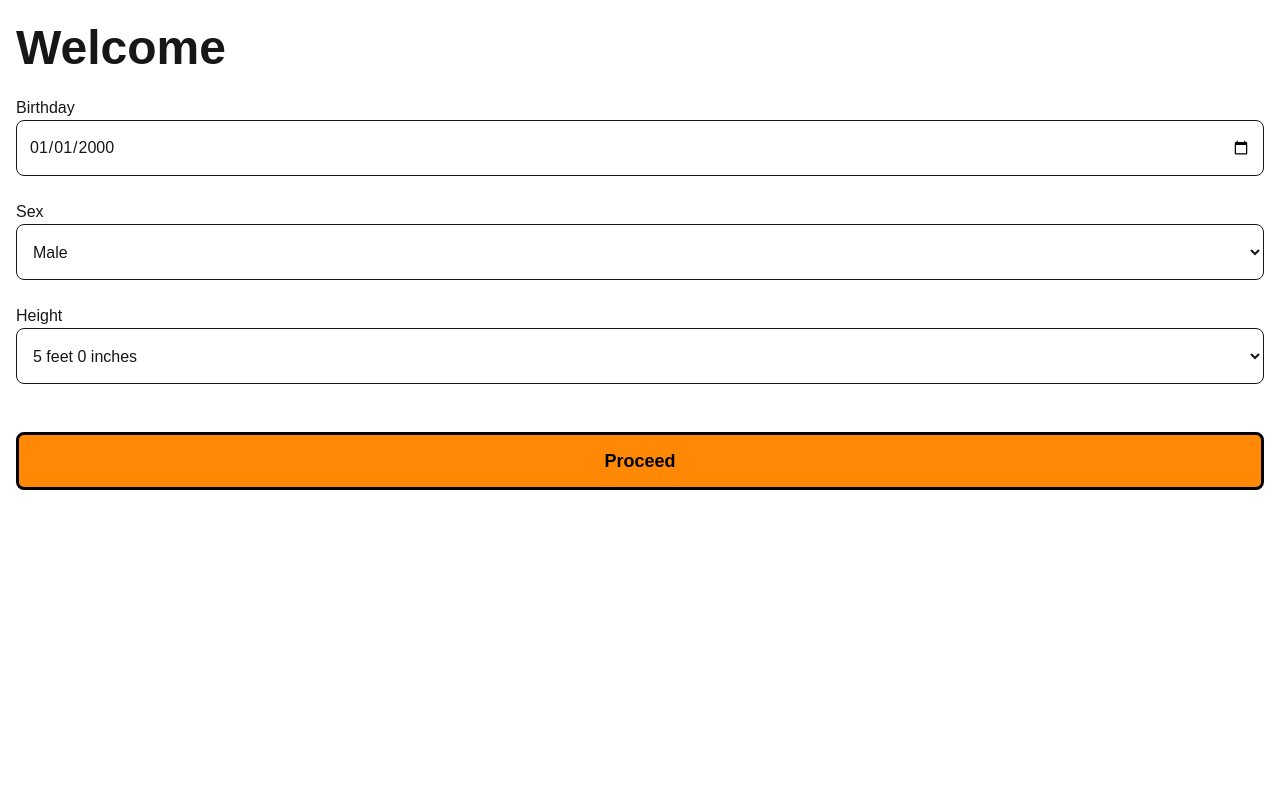
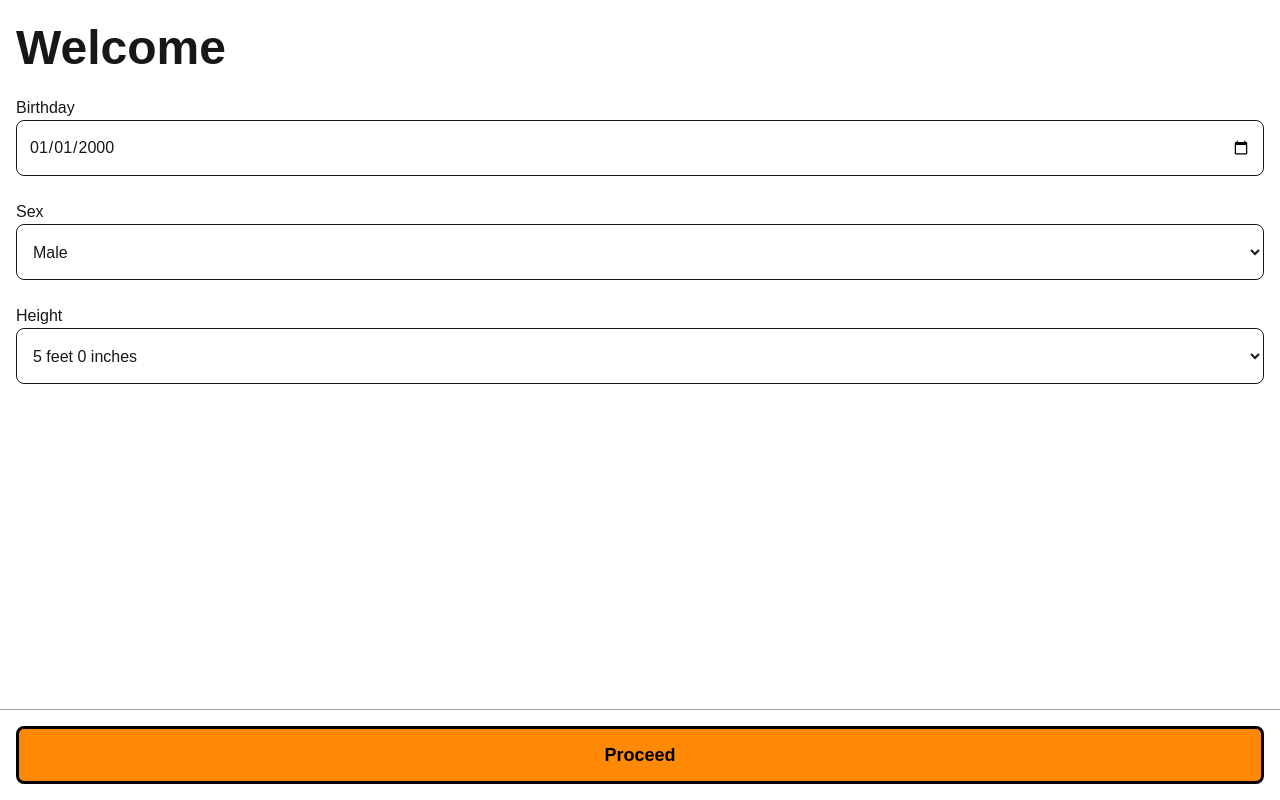
Before and after one commit to Tsmith18256/my-health-app-web, a Next.js app: page /onboarding in a window 1280 px wide. Built offline with nearby package versions, Linux system fonts and the light colour scheme; no server answers.

Commit message:
Add updateProfile action

```diff
--- a/src/app/(app)/body-comp/profile/page.tsx
+++ b/src/app/(app)/body-comp/profile/page.tsx
@@ -1,3 +1,4 @@
+import { updateProfile } from '@/app/(app)/body-comp/profile/update-profile.action';
 import { BodyCompBottomNav, BodyCompBottomNavPage } from '@/body-comp/body-comp-bottom-nav.component';
 import { UserProfileForm } from '@/body-comp/profile/user-profile-form.component';
 import { Header } from '@/shared/components/header/header.component';
@@ -7,7 +8,7 @@ export default function ProfilePage() {
     <>
       <Header title="Profile" />
 
-      <UserProfileForm submitButtonLabel="Save" />
+      <UserProfileForm action={updateProfile} isFixedFooter={false} submitButtonLabel="Save" />
 
       <BodyCompBottomNav currentPage={BodyCompBottomNavPage.Profile} />
     </>
--- /dev/null
+++ b/src/app/(app)/body-comp/profile/update-profile.action.ts
@@ -0,0 +1,5 @@
+"use server";
+
+export const updateProfile = async (formData: FormData) => {
+  console.log(formData);
+};
--- a/src/app/(auth)/onboarding/page.tsx
+++ b/src/app/(auth)/onboarding/page.tsx
@@ -27,7 +27,7 @@ export default function OnboardingPage() {
     <>
       <Header title="Welcome" />
 
-      <UserProfileForm action={handleSubmit} />
+      <UserProfileForm action={handleSubmit} isFixedFooter={true} />
     </>
   );
 }
```
Also changed, not shown: src/app/(app)/body-comp/edit/[id]/delete-body-comp-entry.action.ts (renamed from src/app/(app)/body-comp/edit/[id]/delete-body-comp-entry.action.tsx), src/app/(app)/body-comp/edit/[id]/edit-body-comp-entry.action.ts (renamed from src/app/(app)/body-comp/edit/[id]/edit-body-comp-entry.action.tsx), src/app/(app)/body-comp/new/create-body-comp-entry.action.ts (renamed from src/app/(app)/body-comp/new/create-body-comp-entry.action.tsx).
